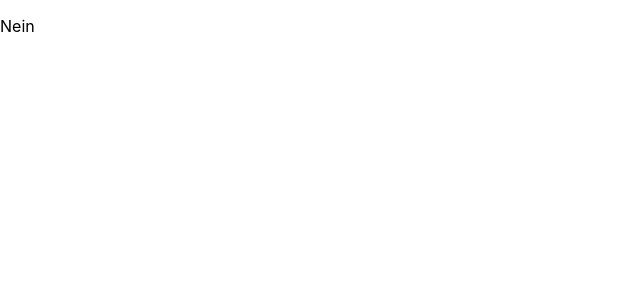
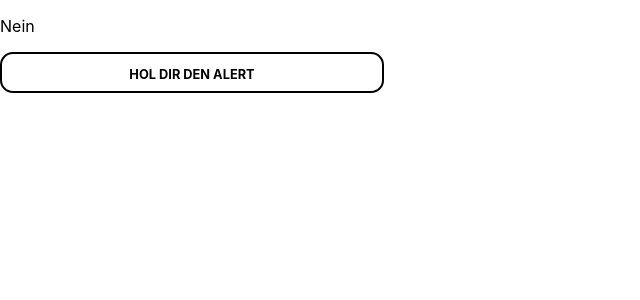
Before and after one commit to roabram/tradehammer, a React (Vite) app: page / in a window 1280 px wide. Shown: the top 300 px of the page, without its empty margins (0-640 px from the left). Built offline with nearby package versions, Linux system fonts and the light colour scheme.

Commit message:
Add one testing Button

```diff
--- a/src/app/App.tsx
+++ b/src/app/App.tsx
@@ -1,5 +1,6 @@
 import React from 'react';
 import { BrowserRouter, Switch, Route } from 'react-router-dom';
+import Button from './components/Button/Button';
 
 function App(): JSX.Element {
   return (
@@ -10,6 +11,7 @@ function App(): JSX.Element {
         </Route>
         <Route exact path="/">
           <p>Nein</p>
+          <Button>Hallo</Button>
         </Route>
       </Switch>
     </BrowserRouter>
--- a/src/app/components/Button/Button.tsx
+++ b/src/app/components/Button/Button.tsx
@@ -1,11 +1,12 @@
-import React, { ReactNode } from 'react';
+import React from 'react';
 import styles from './Button.module.css';
 
-type ButtonProps = {
-  children: ReactNode;
-};
-function Button({ children }: ButtonProps): JSX.Element {
-  return <button className={styles.button}>{children}</button>;
+function Button(): JSX.Element {
+  return (
+    <button className={styles.button} onClick={() => alert('Good Job')}>
+      Hol dir den Alert
+    </button>
+  );
 }
 
 export default Button;
```
Also changed, not shown: 1 other file (tests, documents, lock files or other folders).
